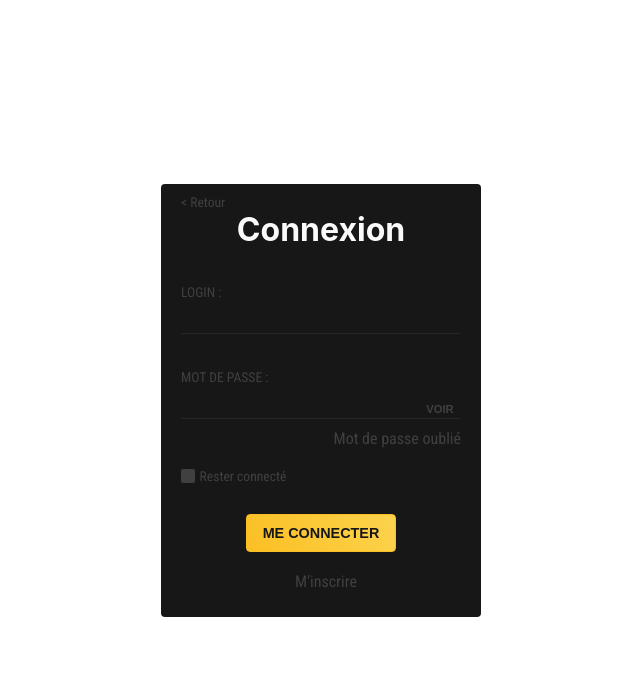
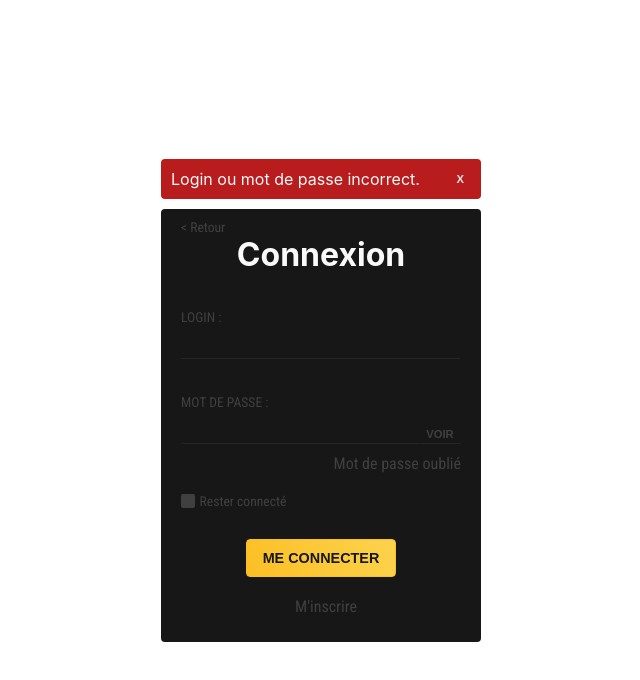
Before and after one commit to jeremy-deurvillier/login-form-react, a React (Create React App) app: page / in a window 1280 px wide. Both pictures are taken after a click on the button "ME CONNECTER". Shown: the top 680 px of the page, without its empty margins (319-959 px from the left). Built offline with nearby package versions, Linux system fonts and the light colour scheme.

Commit message:
Ajout des fonctionnalités du composant Login et tests dans App.js

```diff
--- a/src/App.js
+++ b/src/App.js
@@ -1,7 +1,52 @@
-import React from 'react';
+import React, { useState } from 'react';
 import Login from './components/login/login';
 import './style.css';
 
 export default function App() {
-  return <Login />;
+  const [isConnected, setIsConnected] = useState(false);
+  const [username, setUsername] = useState('');
+
+  /* ** Vérifie la validité du formulaire de connexion.
+   *
+   * @param Object user Les données d'un utilisateur, récupérées via le composant Login.
+   *
+   * @ return String Un texte à affiché si la connexion de l'utilisateur échoue.
+   */
+  function verifyUser(user) {
+    let errorLogin;
+
+    if (user.login !== '' && user.password !== '') {
+      console.log("Vérifiez l'utilisateur ici");
+
+      setIsConnected(true);
+      setUsername(user.login);
+    } else {
+      errorLogin = 'Login ou mot de passe incorrect.';
+      setIsConnected(false);
+    }
+
+    return errorLogin;
+  }
+
+  /* ** Déconnecte l'utilisateur.
+   */
+  function disconnectUser() {
+    setIsConnected(false);
+  }
+
+  // Rendu
+  return (
+    <div>
+      {isConnected ? (
+        <p style={{ textAlign: 'center' }}>
+          Bienvenue {username} !<br />
+          <button type="button" onClick={disconnectUser}>
+            Déconnexion
+          </button>
+        </p>
+      ) : (
+        <Login getData={verifyUser} />
+      )}
+    </div>
+  );
 }
--- a/src/components/login/login.js
+++ b/src/components/login/login.js
@@ -1,19 +1,74 @@
 /* ** Formulaire de connexion.
- * Appel un callback utilisateur pour réellement se connecter.
- *
- * TODO :
- * - Ajout d'un fonction permettant d'appeler le callback utilisateur pour se connecter lors du clic sur "connexion".
- * - Implémentation de composants contrôlés sur les inputs.
+ * Appel un callback utilisateur pour vérifier la connexion.
  */
 
-import React from 'react';
+import React, { useState } from 'react';
 
 import css from './login.module.css';
 
-export default function Login() {
+export default function Login({ links, getData }) {
+  const [login, setLogin] = useState('');
+  const [password, setPassword] = useState('');
+  const [rememberMe, setRememberMe] = useState(false);
+  const [passwordFieldType, setPasswordFieldType] = useState('password');
+  const [errorInfo, setErrorInfo] = useState('');
+
+  /* ** Modifie le login.
+   *
+   * @param Event e Un événement JS.
+   */
+  function changeLogin(e) {
+    setLogin(e.target.value);
+  }
+
+  /* ** Modifie le mot de passe.
+   *
+   * @param Event e Un événement JS.
+   */
+  function changePassword(e) {
+    setPassword(e.target.value);
+  }
+
+  /* ** Modifie la checkbox "Rester connecté".
+   */
+  function changeRememberMe() {
+    setRememberMe((oldValue) => (oldValue ? false : true));
+  }
+
+  /* ** Transforme le champ "password" en un champ "text".
+   * Utilisé pour que l'utiisateur puisse vérifier le mot de passe qu'il à taper.
+   */
+  function changeVisibilityPasswordField() {
+    setPasswordFieldType((oldType) =>
+      oldType === 'password' ? 'text' : 'password'
+    );
+  }
+
+  /* ** Connecte un utilisateur.
+   * Appel la fonction de rappel getData, pour connecter un utilisateur.
+   * getData doit renvoyer un message d'erreur si l'utilisateur n'a pas pu se connecter.
+   */
+  function connectUser() {
+    let data = {
+      login: login,
+      password: password,
+      rememberMe: rememberMe,
+    };
+
+    if (getData) setErrorInfo(getData(data));
+  }
+
+  // Rendu
   return (
+    <>
+      {errorInfo !== '' ? (
+        <div className={css.error}>
+          <p>{errorInfo}</p>
+          <button onClick={(e) => setErrorInfo('')}>x</button>
+        </div>
+      ) : null}
       <div className={css.loginForm}>
-      <a href="#links.back" className={css.btnBack}>
+        <a href={links.back} className={css.btnBack}>
           {'< Retour'}
         </a>
         <h1>Connexion</h1>
@@ -21,39 +76,74 @@ export default function Login() {
           <form action="#" method="POST">
             <div className={css.loginBlock}>
               <label htmlFor="login">Login :</label>
-            <input type="text" id="login" name="login" />
+              <input
+                type="text"
+                id="login"
+                name="login"
+                value={login}
+                onChange={changeLogin}
+              />
             </div>
             <div className={css.passwordBlock}>
               <label htmlFor="password">Mot de passe :</label>
-            <input type="password" id="password" name="password" />
-            <button type="button" className={css.btnVisiblePassword}>
+              <input
+                type={passwordFieldType}
+                id="password"
+                name="password"
+                value={password}
+                onChange={changePassword}
+              />
+              <button
+                type="button"
+                className={css.btnVisiblePassword}
+                onClick={changeVisibilityPasswordField}
+              >
                 Voir
               </button>
               <div className={css.forgotPasswordBlock}>
-              <a href="#links.forgot" className={css.forgotLink}>
+                <a href={links.forgot} className={css.forgotLink}>
                   Mot de passe oublié
                 </a>
               </div>
             </div>
             <div className={css.rememberMeBlock}>
-            <input type="checkbox" id="rememberMe" name="rememberMe" />
+              <input
+                type="checkbox"
+                id="rememberMe"
+                name="rememberMe"
+                checked={rememberMe}
+                onChange={changeRememberMe}
+              />
               <span className={css.customCheckBox}></span>
               <label htmlFor="rememberMe" tabIndex="0">
                 Rester connecté
               </label>
             </div>
             <div className={css.submitBlock}>
-            <button type="button" className={css.submit}>
+              <button
+                type="button"
+                className={css.submit}
+                onClick={connectUser}
+              >
                 Me connecter
               </button>
             </div>
             <div className={css.signInBlock}>
-            <a href="#links.signin" className={css.signInLink}>
+              <a href={links.signin} className={css.signInLink}>
                 M'inscrire
               </a>
             </div>
           </form>
         </div>
       </div>
+    </>
   );
 }
+
+Login.defaultProps = {
+  links: {
+    back: '/home',
+    forgot: '/forgot-password',
+    signin: '/signin',
+  },
+};
--- a/src/components/login/login.module.css
+++ b/src/components/login/login.module.css
@@ -1,4 +1,31 @@
 @import url('https://fonts.googleapis.com/css2?family=Roboto+Condensed:wght@400;700&display=swap');
+
+.error {
+  text-align: center;
+  color: #fafafa;
+  background: #b91c1c;
+  width: 300px;
+  display: flex;
+  justify-content: space-between;
+  flex-flow: row nowrap;
+  border-radius: 4px;
+  padding: 10px;
+  margin-bottom: 10px;
+}
+
+.error > p {
+  margin: 0;
+}
+
+.error > button {
+  font-size: 0.7em;
+  font-weight: bold;
+  text-transform: uppercase;
+  color: #e5e5e5;
+  background: transparent;
+  border: 1px solid transparent;
+  cursor: pointer;
+}
 
 .loginForm {
   font-family: 'Roboto Condensed', sans-serif;
```
Lines whose indentation alone changed are shown as unchanged.
